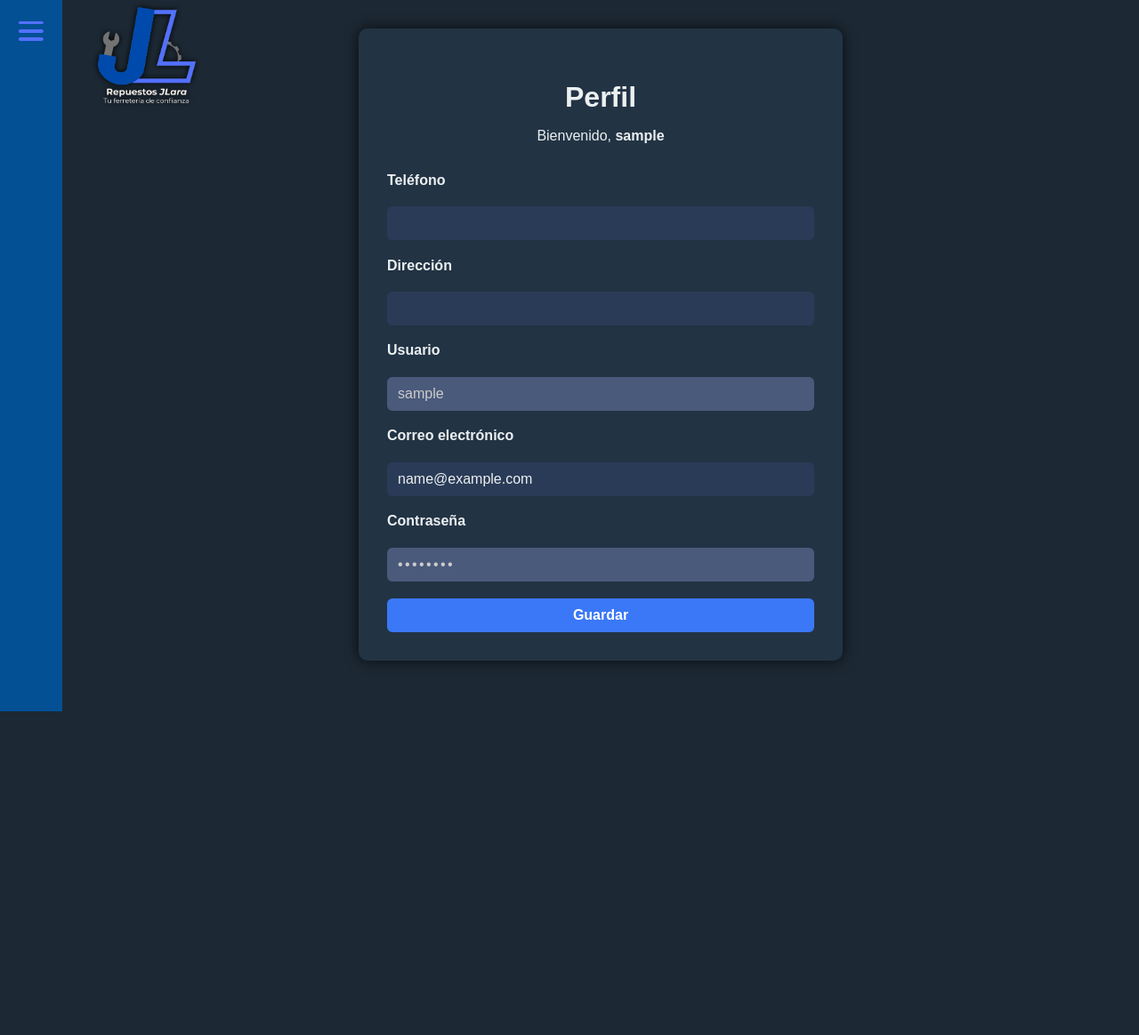
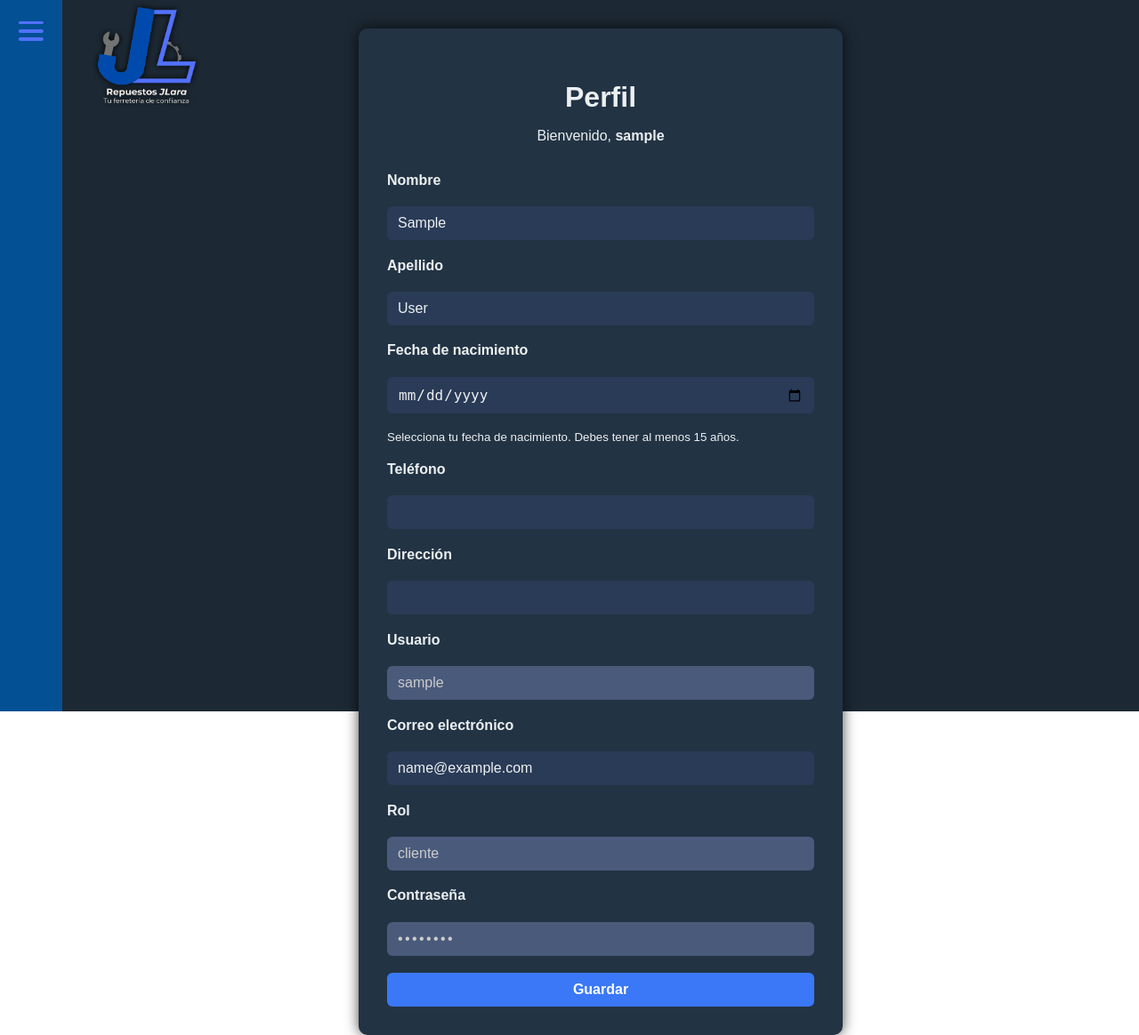
Before and after one commit to XavierL2305/Proyecto-TIII, a Django app: page /clientes/editar-perfil/ in a window 1280 px wide. Shown: the whole page at 89% size. Before the commit the page ends 800 px from the top, so only its background shows below. Run offline with Django 5.2, Linux system fonts and the light colour scheme; the visitor is signed in with stand-in values (Sample User, id 1); data comes from the database, SQL or seed files in the repository.

Commit message:
mejoras perfil y restricciones segun su rol

```diff
--- a/clientes/forms.py
+++ b/clientes/forms.py
@@ -1,7 +1,34 @@
 from django import forms
+from datetime import date, timedelta
 from .models import ClienteProfile
 
 class ClienteProfileForm(forms.ModelForm):
+    first_name = forms.CharField(label="Nombre", max_length=30, required=False)
+    last_name = forms.CharField(label="Apellido", max_length=30, required=False)
+    email = forms.EmailField(label="Correo electrónico", required=False)
+    fecha_nacimiento = forms.DateField(
+        label="Fecha de nacimiento",
+        required=False,
+        widget=forms.DateInput(attrs={'type': 'date'}),
+        help_text="Selecciona tu fecha de nacimiento. Debes tener al menos 15 años."
+    )
+
     class Meta:
         model = ClienteProfile
-        fields = ['telefono', 'direccion']
+        fields = ['telefono', 'direccion', 'fecha_nacimiento', 'first_name', 'last_name', 'email']
+
+    def __init__(self, *args, **kwargs):
+        user = kwargs.pop('user', None)
+        super().__init__(*args, **kwargs)
+        if user:
+            self.fields['first_name'].initial = user.first_name
+            self.fields['last_name'].initial = user.last_name
+            self.fields['email'].initial = user.email
+
+    def clean_fecha_nacimiento(self):
+        fecha = self.cleaned_data.get('fecha_nacimiento')
+        if fecha:
+            limite = date.today() - timedelta(days=15*365.25)  # 15 años aprox
+            if fecha > limite:
+                raise forms.ValidationError("Debes tener al menos 15 años para registrarte.")
+        return fecha
--- a/clientes/models.py
+++ b/clientes/models.py
@@ -5,6 +5,7 @@ class ClienteProfile(models.Model):
     user = models.OneToOneField(settings.AUTH_USER_MODEL, on_delete=models.CASCADE)
     telefono = models.CharField(max_length=20, blank=True, null=True, verbose_name="Teléfono")
     direccion = models.CharField(max_length=255, blank=True, null=True, verbose_name="Dirección")
+    fecha_nacimiento = models.DateField(blank=True, null=True, verbose_name="Fecha de nacimiento")
 
     def __str__(self):
         return f"Perfil de {self.user.username}"
--- a/clientes/static/clientes/styles_perfil_cliente.css
+++ b/clientes/static/clientes/styles_perfil_cliente.css
@@ -55,6 +55,10 @@ button:hover {
   letter-spacing: 0.15em;
 }
 
+input, select, textarea {
+  width: 100%;
+  box-sizing: border-box;
+}
 
 /* Responsive Styles */
 @media (max-width: 950px) {
--- a/clientes/templates/clientes/editar_perfil_cliente.html
+++ b/clientes/templates/clientes/editar_perfil_cliente.html
@@ -15,6 +15,17 @@
 
   <form method="post">
     {% csrf_token %}
+
+    <label for="id_first_name">Nombre</label>
+    {{ form.first_name }}
+
+    <label for="id_last_name">Apellido</label>
+    {{ form.last_name }}
+
+    <label for="id_fecha_nacimiento">Fecha de nacimiento</label>
+    {{ form.fecha_nacimiento }}
+    <small>{{ form.fecha_nacimiento.help_text }}</small>
+
     <label for="id_telefono">Teléfono</label>
     {{ form.telefono }}
 
@@ -25,7 +36,10 @@
     <input type="text" value="{{ request.user.username }}" readonly>
 
     <label for="email">Correo electrónico</label>
-    <input type="email" name="email" value="{{ request.user.email }}" required>
+    {{ form.email }}
+
+    <label>Rol</label>
+    <input type="text" value="{{ rol }}" readonly>
 
     <label>Contraseña</label>
     <input type="password" value="********" readonly class="readonly-pass">
--- a/clientes/views.py
+++ b/clientes/views.py
@@ -1,25 +1,36 @@
 from django.contrib.auth.decorators import login_required
 from django.shortcuts import render, redirect
+from django.contrib import messages
 from .forms import ClienteProfileForm
-from django.contrib import messages
 from .models import ClienteProfile
 
 @login_required
 def editar_perfil_cliente(request):
-    perfil, created = ClienteProfile.objects.get_or_create(user=request.user)
+    perfil, _ = ClienteProfile.objects.get_or_create(user=request.user)
+
     if request.method == 'POST':
-        form = ClienteProfileForm(request.POST, instance=perfil)
+        form = ClienteProfileForm(request.POST or None, instance=perfil, user=request.user)
         if form.is_valid():
-            form.save()
-            # Actualiza también el email del usuario
-            email = request.POST.get('email')
-            if email and email != request.user.email:
-                request.user.email = email
-                request.user.save()
+            perfil = form.save(commit=False)
+
+            # Actualizar datos del usuario
+            user = request.user
+            user.first_name = form.cleaned_data.get('first_name')
+            user.last_name = form.cleaned_data.get('last_name')
+            user.email = form.cleaned_data.get('email')
+            user.save()
+
+            perfil.save()
             messages.success(request, "Perfil actualizado correctamente.")
             return redirect('clientes:editar_perfil_cliente')
         else:
-            messages.error(request, "Corrige los errores.")
+            messages.error(request, "Corrige los errores en el formulario.")
     else:
-        form = ClienteProfileForm(instance=perfil)
-    return render(request, 'clientes/editar_perfil_cliente.html', {'form': form})
+        form = ClienteProfileForm(instance=perfil, user=request.user)
+
+    rol_usuario = request.user.rol if hasattr(request.user, 'rol') else 'N/A'
+
+    return render(request, 'clientes/editar_perfil_cliente.html', {
+        'form': form,
+        'rol': rol_usuario
+    })
```
Also changed, not shown: proveedores/static/css/styles_proveedores.css (+13 -1 lines), proveedores/templates/pagina/proveedores.html (+7 -2 lines), proveedores/views.py (+15 -7 lines), clientes/migrations/0003_clienteprofile_anio_nacimiento.py (added), clientes/migrations/0004_remove_clienteprofile_anio_nacimiento_and_more.py (added).
